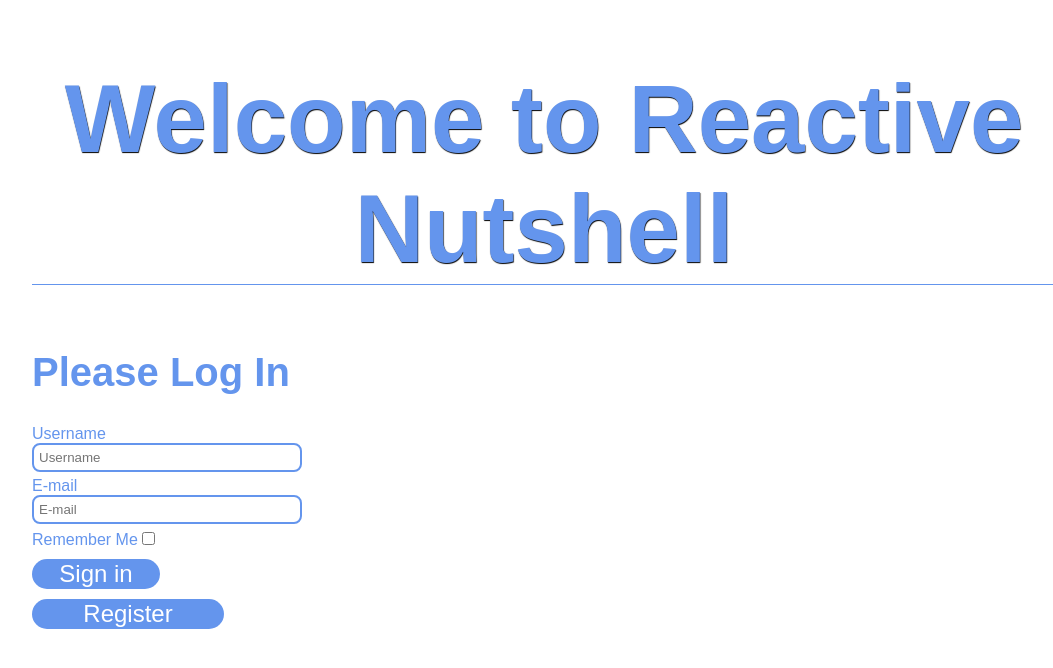
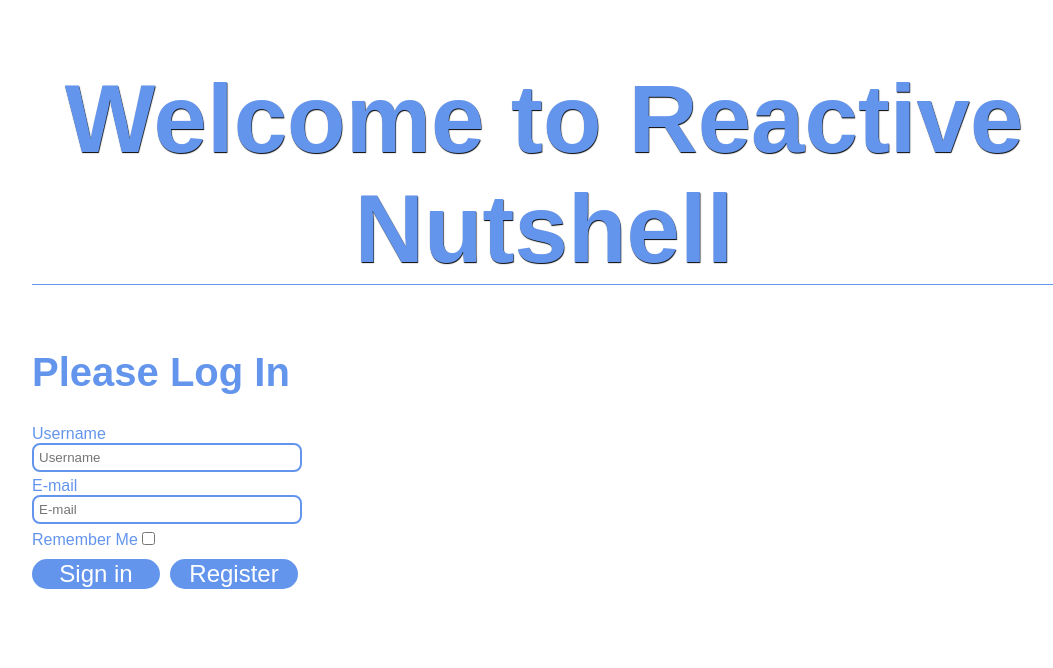
Before and after one commit to Preposterous-Pandas/reactive-nutshell, a React (Create React App) app: page / in a window 1280 px wide. Shown: the top 668 px of the page, without its empty margins (96-1149 px from the left). Built offline with nearby package versions, Linux system fonts and the light colour scheme.

Commit message:
messaging across tabs with local storage event listener working

```diff
--- a/src/App.css
+++ b/src/App.css
@@ -1,4 +1,4 @@
-.App {
+/* .App {
   text-align: center;
 }
 
@@ -25,4 +25,4 @@
 @keyframes App-logo-spin {
   from { transform: rotate(0deg); }
   to { transform: rotate(360deg); }
-}
+} */
--- a/src/Components/Chat/Chat.js
+++ b/src/Components/Chat/Chat.js
@@ -34,6 +34,8 @@ export default class Chat extends Component {
       this.read("createNew")
     })
     this.refs.newMessageInput.value = ""
+    let sS = localStorage.getItem("messageChange");
+    localStorage.setItem("messageChange", ++sS);
   }
 
   update = (msgId, userId, newMessage, messageTimeStamp) => {
@@ -55,6 +57,11 @@ export default class Chat extends Component {
     )
   }
 
+  storageEvent = () => {
+    // alert("fired")
+    this.read()
+  }
+
   componentDidMount = () => {
     const activeUser = this.isAuthenticated()
     if (activeUser) {
@@ -63,6 +70,7 @@ export default class Chat extends Component {
       })
       this.read()
     }
+    window.addEventListener("storage", this.storageEvent)
   }
 
   editModeEnable = () => {
@@ -86,7 +94,7 @@ export default class Chat extends Component {
   render() {
     return <div className="chat" id="messagesDiv">
         <div id="messengerHeaderDiv">
-          <h2 className="messengerHeader" />
+          {/* <h2 className="messengerHeader" /> */}
         <button onClick={this.editModeEnable} id="msgOptionButton">
           <FontAwesomeIcon icon="cog" id="awesome-cog"/>
         </button>
--- a/src/Components/Chat/Message.js
+++ b/src/Components/Chat/Message.js
@@ -1,5 +1,4 @@
 import React, { Component } from "react"
-import APIManager from "../API/apiManager"
 import "./chat.css"
 import { FontAwesomeIcon } from "@fortawesome/react-fontawesome"
 
--- a/src/Login.js
+++ b/src/Login.js
@@ -133,8 +133,9 @@ setStorageType(){
           required=""
           className="login-input"
         />
-        <label htmlFor="rememberMe">Remember Me</label>
-        <input className="input-checkbox" type="checkbox" ref="rememberMe" onChange={this.setRemember} />
+        <label htmlFor="rememberMe">Remember Me
+          <input className="input-checkbox" type="checkbox" ref="rememberMe" onChange={this.setRemember} />
+        </label>
         <button className="login-button" type="submit" onClick={this.handleLogin}>Sign in</button>
         <button className="login-button register" onClick={(e) => this.registerUser(e)}>Register</button>
       </form>
--- a/src/styles/login.css
+++ b/src/styles/login.css
@@ -46,8 +46,9 @@
     font-size: 1.5rem;
     transition: .5s;
     outline: none;
-    display: block;
+    display: inline-block;
     align-self: center;
+    margin-right: 10px;
 
 
 }
@@ -62,7 +63,7 @@
 }
 
 .register {
-    width: 15vw;
+    width: 10vw;
     margin-bottom: 1000px;
 }
 
@@ -70,3 +71,7 @@
     position: fixed;
     top: 50px;
 }
+
+label {
+    display: block;
+}
```
Also changed, not shown: package.json (+4 -3 lines).
